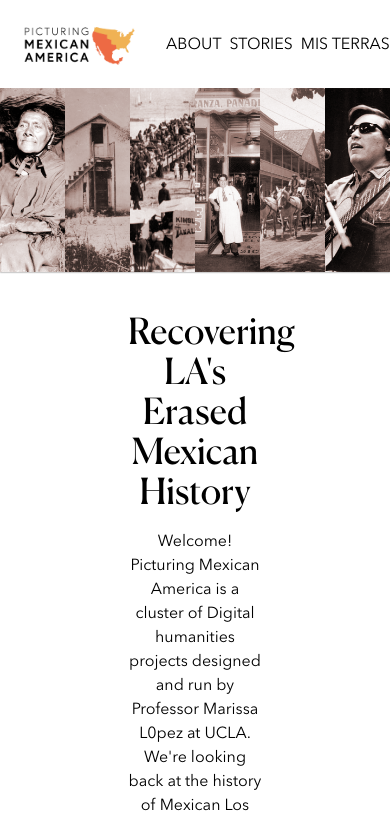
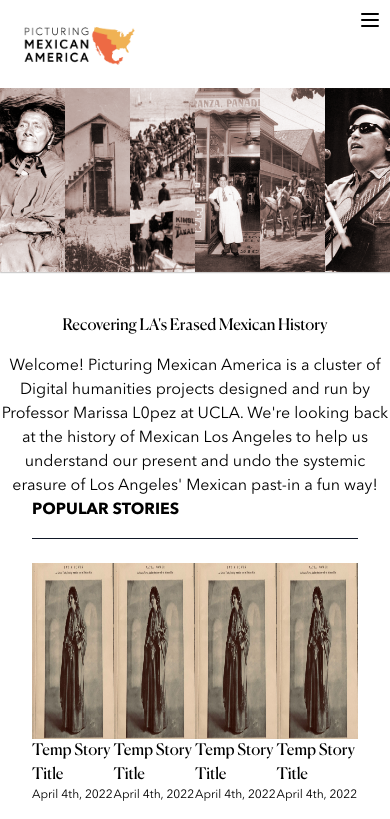
Before and after one commit to classjek/pma-website, a React (Create React App) app: page / in a window 390 px wide. Shown: the top 819 px of the page. Built offline with nearby package versions, Linux system fonts and the light colour scheme.

Commit message:
Unstyled Hamburger Menu for mobile

```diff
--- /dev/null
+++ b/src/components/HamburgerMenu.js
@@ -0,0 +1,51 @@
+import React, { useState } from 'react'
+import { Link, useMatch, useResolvedPath } from 'react-router-dom'
+
+
+export const HamburgerMenu = () => {
+
+    const [isOpen, setIsOpen] = useState(false);
+
+  return (
+    <div className='md:hidden'>
+        <button className="p-2" onClick={() => setIsOpen(!isOpen)}>
+            <svg xmlns="http://www.w3.org/2000/svg" fill="none" viewBox="0 0 24 24" stroke="currentColor" className="h-6 w-6">
+                <path strokeLinecap="round" strokeLinejoin="round" strokeWidth={2} d="M4 6h16M4 12h16M4 18h16" />
+            </svg>
+        </button>
+
+      {isOpen && (
+        <ul className="flex flex-col bg-white text-black w-1/2 fixed top-0 right-0 h-full z-10"Custom>
+          <button
+            className="p-2 self-end"
+            onClick={() => setIsOpen(!isOpen)}
+          >
+            {/* This is a close icon */}
+            <svg xmlns="http://www.w3.org/2000/svg" fill="none" viewBox="0 0 24 24" stroke="currentColor" className="h-6 w-6">
+              <path strokeLinecap="round" strokeLinejoin="round" strokeWidth={2} d="M6 18L18 6M6 6l12 12" />
+            </svg>
+          </button>
+          <CustomLink to='/about2' className='py-2'>ABOUT</CustomLink>
+          <CustomLink to='/stories' className='py-2'>STORIES</CustomLink>
+          <CustomLink to='/misterras' className='py-2'>MIS TERRAS</CustomLink>
+          <CustomLink to='/laselfie' className='py-2'>LA SELFIE</CustomLink>
+          <CustomLink to='/education' className='py-2'>EDUCATION</CustomLink>
+          <a href='https://mailchi.mp/8bb2d79e8e70/sign-up' className='py-2'>CONTACT</a>
+        </ul>
+      )}
+    </div>
+  )
+}
+
+function CustomLink({ to, children, ...props}){
+    const resolvedPath = useResolvedPath(to);
+    const isActive = useMatch({path: resolvedPath.pathname, end: true })
+
+    return(
+        <li className={isActive ? "active" : ""}>
+            <Link to={to} {...props}>
+                {children}
+            </Link>
+        </li>
+    )
+}
--- a/src/components/Navbar.js
+++ b/src/components/Navbar.js
@@ -1,6 +1,7 @@
 import React from 'react'
 import { Link, useMatch, useResolvedPath } from 'react-router-dom'
 import './fonts.css'
+import { HamburgerMenu } from './HamburgerMenu'
 
 export const Navbar = () => {
   return (
@@ -8,13 +9,16 @@ export const Navbar = () => {
       <Link to='/' className='text-white font-canela px-3 py-4 flex-shrink-0'>
         <img src='/Logo.png' alt="Logo" className='h-auto w-auto min-w-max max-h-14' />
       </Link>
-      <ul className='flex items-center justify-between mr-4 md:mr-6 lg:mr-10 px-2 lg:px-8 space-x-2 sm:space-x-3 md:space-x-5 lg:space-x-16'>
-        <CustomLink to='/about2' className='font-avenir text-base hover:text-gray-500 focus:text-pma-orange'>ABOUT</CustomLink>
-        <CustomLink to='/stories' className='font-avenir text-base hover:text-gray-500 focus:text-pma-orange'>STORIES</CustomLink>
-        <CustomLink to='/misterras' className='font-avenir text-base hover:text-gray-500 focus:text-pma-orange whitespace-nowrap'>MIS TERRAS</CustomLink>
-        <CustomLink to='/laselfie' className='font-avenir avenir text-base hover:text-gray-500 focus:text-pma-orange whitespace-nowrap'>LA SELFIE</CustomLink>
-        <CustomLink to='/education' className='font-avenir text-base hover:text-gray-500 focus:text-pma-orange'>EDUCATION</CustomLink>
-        <a href='https://mailchi.mp/8bb2d79e8e70/sign-up' className='font-avenir text-base hover:text-gray-500 focus:text-pma-orange'>CONTACT</a>
+      <HamburgerMenu className="md:hidden" />
+      <ul className='hidden md:flex items-center justify-between mr-4 md:text-base md:mr-6 lg:mr-10 px-2 lg:px-8 space-x-2 sm:space-x-3 md:space-x-5 lg:space-x-16'>
+        <CustomLink to='/about2' className='font-avenir hover:text-gray-500 focus:text-pma-orange'>ABOUT</CustomLink>
+        <CustomLink to='/stories' className='font-avenir hover:text-gray-500 focus:text-pma-orange'>STORIES</CustomLink>
+        <CustomLink to='/misterras' className='font-avenir hover:text-gray-500 focus:text-pma-orange whitespace-nowrap'>MIS TERRAS</CustomLink>
+        <CustomLink to='/laselfie' className='font-avenir avenir hover:text-gray-500 focus:text-pma-orange whitespace-nowrap'>LA SELFIE</CustomLink>
+        <CustomLink to='/education' className='font-avenir hover:text-gray-500 focus:text-pma-orange'>EDUCATION</CustomLink>
+        <ul>
+          <a href='https://mailchi.mp/8bb2d79e8e70/sign-up' className='font-avenir hover:text-gray-500 focus:text-pma-orange'>CONTACT</a>
+        </ul>
       </ul>
     </nav>
   )
@@ -35,14 +39,14 @@ export const Footer = () => {
       </div>
       <div className='flex flex-col px-4 mt-12 mr-8'>
         <div className='flex justify-between ml-10 mb-3'>
-          <a href='https://www.instagram.com/picturingmexicanamerica'><img src='/icons/instagram.svg' alt='' className='text-white'/></a>
-          <a href='https://www.facebook.com/picturingmexicanamerica'><img src='/icons/youtube.svg' alt='' className='text-white'/></a>
-          <a href='https://www.youtube.com/channel/UCeuIC2BpuyY0yTau7OCwvCA'><img src='/icons/facebook.svg' alt='' className='text-white'/></a>
-          <a href='https://www.twitter.com/picturingmexam?lang=en'><img src='/icons/twitter.svg' alt='' className='text-white'/></a>
+          <a href='https://www.instagram.com/picturingmexicanamerica'><img src='/pma-website/icons/instagram.svg' alt='' className='text-white'/></a>
+          <a href='https://www.facebook.com/picturingmexicanamerica'><img src='/pma-website/icons/youtube.svg' alt='' className='text-white'/></a>
+          <a href='https://www.youtube.com/channel/UCeuIC2BpuyY0yTau7OCwvCA'><img src='/pma-website/icons/facebook.svg' alt='' className='text-white'/></a>
+          <a href='https://www.twitter.com/picturingmexam?lang=en'><img src='/pma-website/icons/twitter.svg' alt='' className='text-white'/></a>
         </div>
         <div className='flex text-x text-white'>
           <p className='px-1'>Picturing Mexican America</p>
-          <img src='/icons/copyright.svg' alt='' className=' w-4' />
+          <img src='/pma-website/icons/copyright.svg' alt='' className=' w-4' />
           <p className='px-1'> 2022</p>
         </div>
       </div>
--- a/src/components/pages/About.js
+++ b/src/components/pages/About.js
@@ -8,8 +8,8 @@ const About = () => {
       <div>
         <img src='/images/home1.png' alt=''/>
       </div>
-      <div className='px-32 mt-10'>
-        <h1 className='font-canela text-4xl text-center mb-4'>Recovering LA's Erased Mexican History</h1>
+      <div className='xs:px-10 md:px-32 mt-10'>
+        <h1 className='font-canela xs:text-3xl md:text-4xl text-center mb-4'>Recovering LA's Erased Mexican History</h1>
         <p className='font-avenir text-md text-center'>
           Welcome! Picturing Mexican America is a cluster of Digital humanities projects
            designed and run by Professor Marissa L0pez at UCLA. We're looking back at the
@@ -17,7 +17,7 @@ const About = () => {
            systemic erasure of Los Angeles' Mexican past-in a fun way!
           </p>
       </div>
-      <div className='px-8 py-20'>
+      <div className='px-8 xs:py-10 md:py-20'>
         <h1 className='font-avenir font-bold'>POPULAR STORIES</h1>
         <div className='border-t border-gray-900 my-4 w-auto mb-6'/>
         <div className='flex justify-between mb-6'>
--- a/tailwind.config.js
+++ b/tailwind.config.js
@@ -3,6 +3,9 @@ module.exports = {
   content: ["./src/**/*.{html,js,jsx}",],
   theme: {
     extend: {
+      screens: {
+        'xs': '480px',
+      },
       fontFamily: {
         canela: ['Canela', 'sans-serif'],
         avenir: ['Avenir', 'sans-serif'],
```
